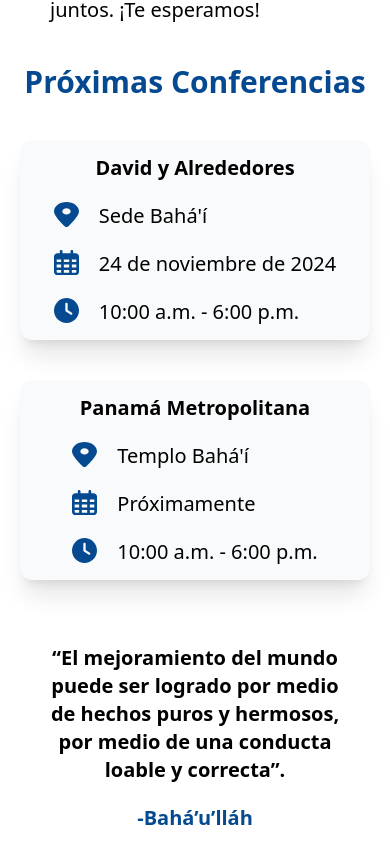
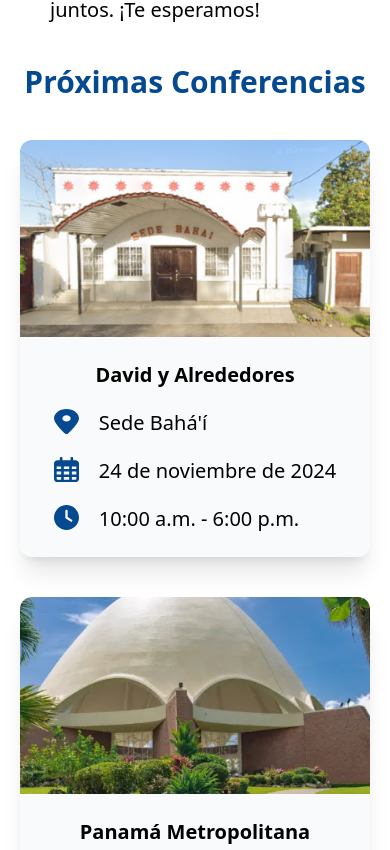
Before and after one commit to arisrodriguez/global-bahais-conferences-panama, a React (Vite) app: page / in a window 390 px wide. Shown: the part 1854-2704 px from the top of the page. Built offline with nearby package versions, Linux system fonts and the light colour scheme.

Commit message:
Muestra imágenes en mobile manteniendo orden vertical y diseño alternado en desktop

```diff
--- a/src/components/NextConferences.jsx
+++ b/src/components/NextConferences.jsx
@@ -1,4 +1,3 @@
-
 import Conferencia1 from '../assets/images/mobile-card-05.webp'
 import Conferencia2 from '../assets/images/mobile-card-03.webp'
 import { ConferencesData } from './ConferencesData'
@@ -9,16 +8,16 @@
         <div className="grid place-content-center text-center">
             <h1 className="font-extrabold text-3xl md:text-4xl pb-[40px] text-blue-light">Próximas Conferencias</h1>
 
-            <article className="flex flex-col md:flex-row justify-center items-center mx-auto w-[350px] sm:w-[75%] md:w-[95%] lg:w-[1000px] h-[200px] sm:h-[230px] md:h-[250px] bg-gray-50 shadow-xl rounded-xl">
-                <div className="hidden md:block w-full md:w-1/2 h-full">
+            <article className="flex flex-col md:flex-row justify-center items-center mx-auto w-[350px] sm:w-[75%] md:w-[95%] lg:w-[1000px] md:h-[250px] bg-gray-50 shadow-xl rounded-xl overflow-hidden">
+                <div className="w-full md:w-1/2 aspect-[16/9] sm:aspect-[4/3]md:aspect-auto md:h-full">
                     <img
                         src={Conferencia1}
                         alt="Conferencia en David"
-                        className="w-full h-full object-cover rounded-l-xl"
+                        className="w-full h-full object-cover"
                     />
                 </div>
 
-                <div className="w-full md:w-1/2 flex justify-center items-center">
+                <div className="w-full md:w-1/2 flex justify-center items-center p-6">
                     <ConferencesData
                         conference="David y Alrededores"
                         place="Sede Bahá'í"
@@ -28,21 +27,22 @@
                 </div>
             </article>
 
-            <article className="flex flex-col md:flex-row justify-center items-center mx-auto w-[350px] sm:w-[75%] md:w-[95%] lg:w-[1000px] h-[200px] sm:h-[230px] md:h-[250px] bg-gray-50 shadow-xl rounded-xl mt-10">
-                <div className="w-full md:w-1/2 flex justify-center items-center">
+            <article className="flex flex-col md:flex-row-reverse justify-center items-center mx-auto w-[350px] sm:w-[75%] md:w-[95%] lg:w-[1000px] bg-gray-50 shadow-xl rounded-xl mt-10 overflow-hidden">
+
+                <div className="w-full md:w-1/2 aspect-[16/9] sm:aspect-[4/3] md:aspect-auto md:h-full">
+                    <img
+                        src={Conferencia2}
+                        alt="Conferencia en Panamá"
+                        className="w-full h-full object-cover"
+                    />
+                </div>
+
+                <div className="w-full md:w-1/2 flex justify-center items-center py-6">
                     <ConferencesData
                         conference="Panamá Metropolitana"
                         place="Templo Bahá'í"
                         data="Próximamente"
                         time="10:00 a.m. - 6:00 p.m."
-                    />
-                </div>
-
-                <div className="hidden md:block w-full md:w-1/2 h-full">
-                    <img
-                        src={Conferencia2}
-                        alt="Conferencia en Panamá"
-                        className="w-full h-full object-cover rounded-r-xl"
                     />
                 </div>
             </article>
```
